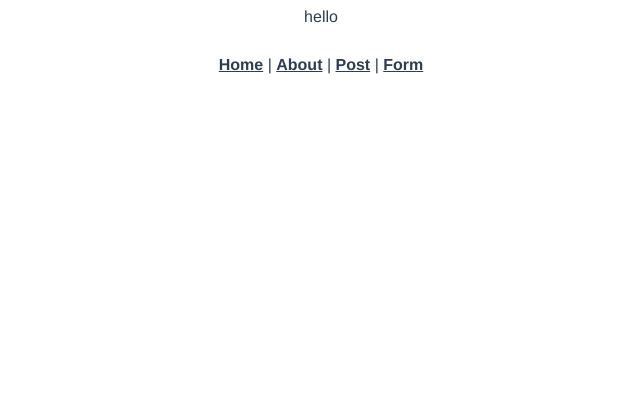
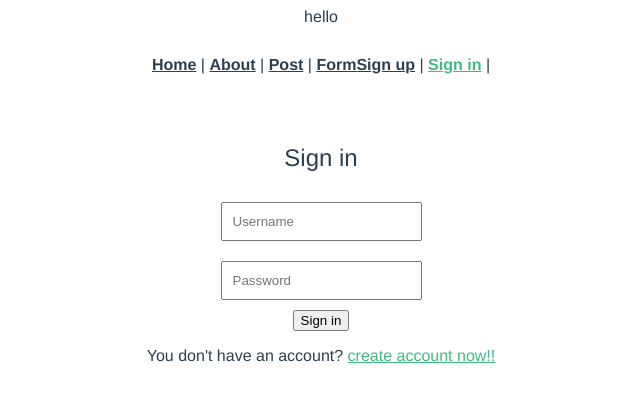
Before and after one commit to CheesyHanpen/CheesyHanpen, a Vue app: page /signin in a window 1280 px wide. Shown: the top 402 px of the page, without its empty margins (319-959 px from the left). Built offline with nearby package versions, Linux system fonts and the light colour scheme; no server answers; what gmap-vue would draw is missing.

Commit message:
add signup and signin

```diff
--- a/src/App.vue
+++ b/src/App.vue
@@ -6,6 +6,8 @@
       <router-link to="/about">About</router-link> |
       <router-link to="/post">Post</router-link> |
       <router-link to="/form">Form</router-link>
+      <router-link to="/signup">Sign up</router-link> |
+      <router-link to="/signin">Sign in</router-link> |
     </div>
     <router-view />
   </div>
--- a/src/router/index.js
+++ b/src/router/index.js
@@ -3,6 +3,8 @@ import VueRouter from "vue-router"
 import Home from "../views/Home.vue"
 import Post from "../views/Post.vue"
 import Form from "../views/Form.vue"
+import Signin from "../views/Signin"
+import Signup from "../views/Signup"
 
 Vue.use(VueRouter)
 
@@ -31,6 +33,16 @@ const routes = [
     name: "Form",
     component: Form,
   },
+  {
+    path: "/signin",
+    name: "Signin",
+    component: Signin,
+  },
+  {
+    path: "/signup",
+    name: "Signup",
+    component: Signup,
+  },
 ]
 
 const router = new VueRouter({
--- /dev/null
+++ b/src/views/Signin.vue
@@ -0,0 +1,73 @@
+<template>
+  <div class="signin">
+    <h2>Sign in</h2>
+    <input type="text" placeholder="Username" v-model="username" />
+    <input type="password" placeholder="Password" v-model="password" />
+    <button @click="signIn">Sign in</button>
+    <p>
+      You don't have an account?
+      <router-link to="/signup">create account now!!</router-link>
+    </p>
+  </div>
+</template>
+
+<script>
+import firebase from "firebase"
+
+export default {
+  name: "Signin",
+  data: function () {
+    return {
+      username: "",
+      password: "",
+    }
+  },
+  methods: {
+    signIn: function () {
+      firebase
+        .auth()
+        .signInWithEmailAndPassword(this.username, this.password)
+        .then(
+          () => {
+            alert("Success!")
+            this.$router.push("/")
+          },
+          (err) => {
+            alert(err.message)
+          }
+        )
+    },
+  },
+}
+</script>
+
+<!-- Add "scoped" attribute to limit CSS to this component only -->
+<style scoped>
+h1,
+h2 {
+  font-weight: normal;
+}
+ul {
+  list-style-type: none;
+  padding: 0;
+}
+li {
+  display: inline-block;
+  margin: 0 10px;
+}
+a {
+  color: #42b983;
+}
+.signin {
+  margin-top: 20px;
+
+  display: flex;
+  flex-flow: column nowrap;
+  justify-content: center;
+  align-items: center;
+}
+input {
+  margin: 10px 0;
+  padding: 10px;
+}
+</style>
--- /dev/null
+++ b/src/views/Signup.vue
@@ -0,0 +1,70 @@
+<template>
+  <div class="signup">
+    <h2>Sign up</h2>
+    <input type="text" placeholder="Username" v-model="username" />
+    <input type="password" placeholder="Password" v-model="password" />
+    <button @click="signUp">Register</button>
+    <p>
+      Do you have an account?
+      <router-link to="/signin">sign in now!!</router-link>
+    </p>
+  </div>
+</template>
+
+<script>
+import firebase from "firebase"
+
+export default {
+  name: "Signup",
+  data() {
+    return {
+      username: "",
+      password: "",
+    }
+  },
+  methods: {
+    signUp: function () {
+      firebase
+        .auth()
+        .createUserWithEmailAndPassword(this.username, this.password)
+        .then((user) => {
+          alert("Create account: ", user.email)
+        })
+        .catch((error) => {
+          alert(error.message)
+        })
+    },
+  },
+}
+</script>
+
+<!-- Add "scoped" attribute to limit CSS to this component only -->
+<style scoped>
+h1,
+h2 {
+  font-weight: normal;
+}
+ul {
+  list-style-type: none;
+  padding: 0;
+}
+li {
+  display: inline-block;
+  margin: 0 10px;
+}
+a {
+  color: #42b983;
+}
+.signup {
+  margin-top: 20px;
+
+  display: flex;
+  flex-flow: column nowrap;
+  justify-content: center;
+  align-items: center;
+}
+input {
+  margin: 10px 0;
+  padding: 10px;
+}
+</style>
```
